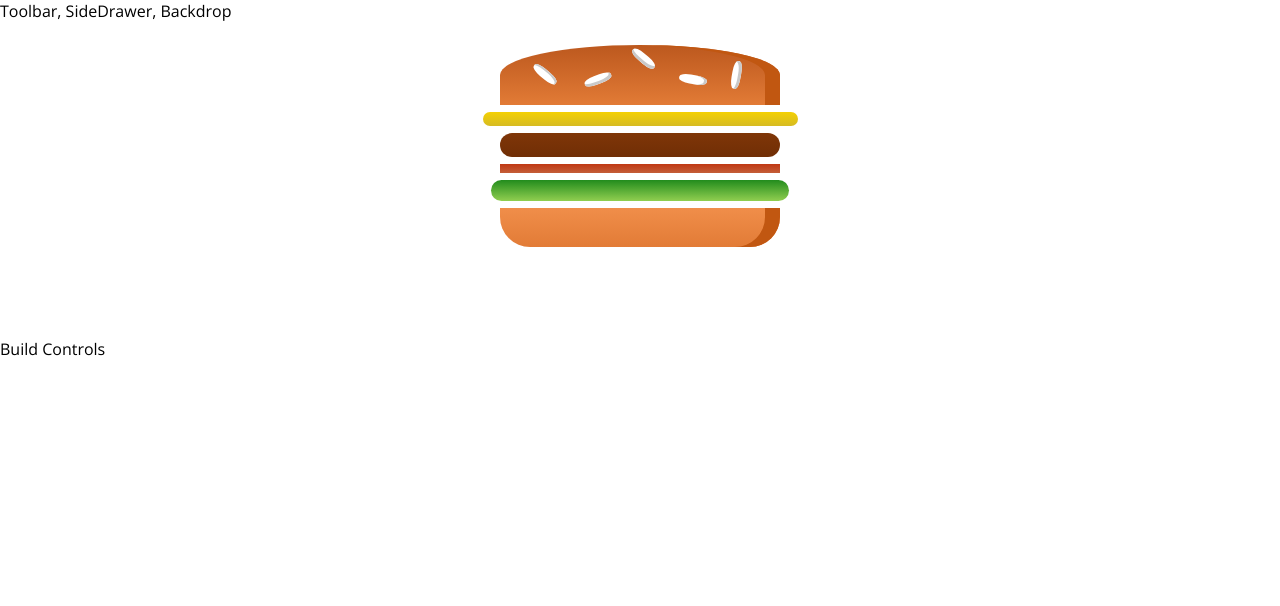
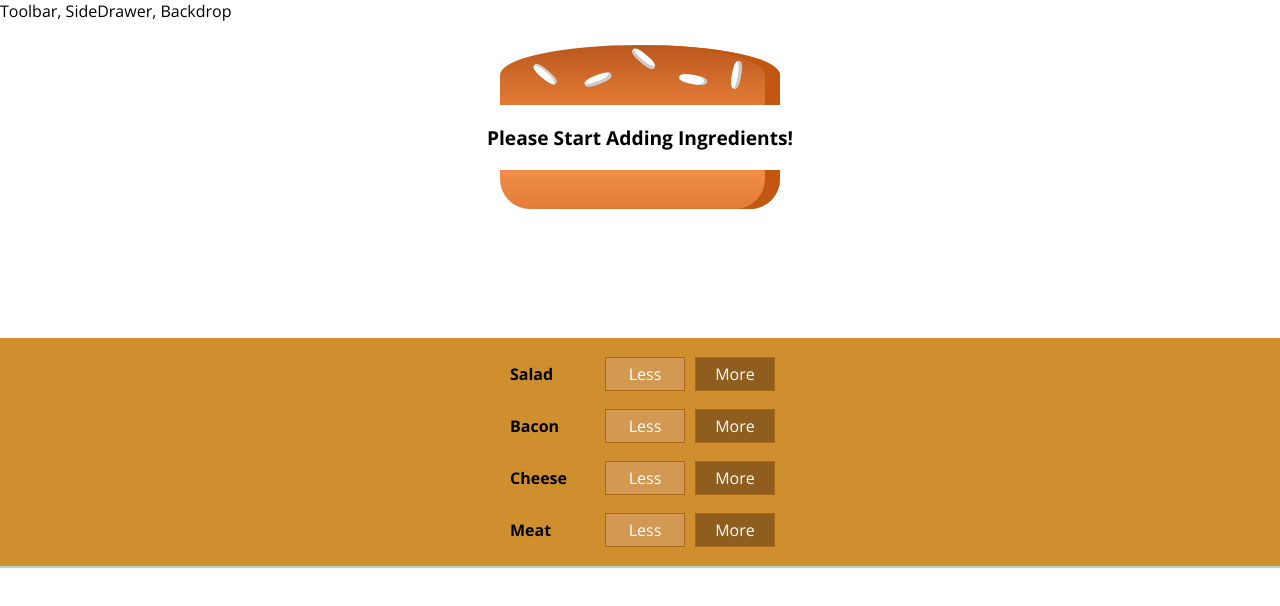
Before and after one commit to jacob-w-moreno/burger-builder, a React app: page / in a window 1280 px wide. Shown: the top 606 px of the page. Built offline with nearby package versions, Linux system fonts and the light colour scheme.

Commit message:
The burger builder is nearly up and running! Users can now add and delete ingredients dynamically.

```diff
--- /dev/null
+++ b/src/components/Burger/BuildControls/BuildControl/BuildControl.js
@@ -0,0 +1,23 @@
+import React from 'react';
+
+import styles from './BuildControl.module.css';
+
+const BuildControl = props => {
+  return (<div className={styles.BuildControl}>
+
+    <div className={styles.Label}>
+      {props.label}
+    </div>
+
+    <button className={styles.Less} onClick={props.removed}>
+      Less
+    </button>
+
+    <button className={styles.More} onClick={props.added}>
+      More
+    </button>
+
+  </div>)
+}
+
+export default BuildControl;
--- /dev/null
+++ b/src/components/Burger/BuildControls/BuildControl/BuildControl.module.css
@@ -0,0 +1,56 @@
+.BuildControl {
+  display: flex;
+  justify-content: space-between;
+  align-items: center;
+  margin: 5px 0;
+}
+
+.BuildControl button {
+  display: block;
+  font: inherit;
+  padding: 5px;
+  margin: 0 5px;
+  width: 80px;
+  border: 1px solid #AA6817;
+  cursor: pointer;
+  outline: none;
+}
+
+.BuildControl button:disabled {
+  background-color: #AC9980;
+  border: 1px solid #7E7365;
+  color: #ccc;
+  cursor: default;
+}
+
+.BuildControl button:hover:disabled {
+  background-color: #AC9980;
+  color: #ccc;
+  cursor: not-allowed;
+}
+
+.Label {
+  padding: 10px;
+  font-weight: bold;
+  width: 80px;
+}
+
+.BuildControl .Less {
+  background-color: #D39952;
+  color: white;
+}
+
+.BuildControl .More {
+  background-color: #8F5E1E;
+  color: white;
+}
+
+.BuildControl .Less:hover, .BuildControl .Less:active {
+  background-color: #DAA972;
+  color: white;
+}
+
+.BuildControl .More:hover,.BuildControl .More:active {
+  background-color: #99703F;
+  color: white;
+}
--- /dev/null
+++ b/src/components/Burger/BuildControls/BuildControls.js
@@ -0,0 +1,26 @@
+import React from 'react';
+
+import BuildControl from './BuildControl/BuildControl';
+import styles from './BuildControls.module.css';
+
+const controls = [
+  { label: 'Salad', type: 'salad' },
+  { label: 'Bacon', type: 'bacon' },
+  { label: 'Cheese', type: 'cheese' },
+  { label: 'Meat', type: 'meat' }
+]
+
+const BuildControls = props => {
+  return (<div className={styles.BuildControls}>
+    {controls.map(control =>
+      <BuildControl
+        key={control.label}
+        label={control.label}
+        added={() => props.ingredientAdded(control.type)}
+        removed={() => props.ingredientRemoved(control.type)}
+      />
+    )}
+  </div>);
+};
+
+export default BuildControls;
--- /dev/null
+++ b/src/components/Burger/BuildControls/BuildControls.module.css
@@ -0,0 +1,10 @@
+.BuildControls {
+  width: 100%;
+  background-color: #cf8f2e;
+  display: flex;
+  flex-flow: column;
+  align-items: center;
+  box-shadow: 0 2px 1px #ccc;
+  margin: auto;
+  padding: 10px 0;
+}
--- a/src/components/Burger/Burger.js
+++ b/src/components/Burger/Burger.js
@@ -4,13 +4,25 @@
 import BurgerIngredient from './BurgerIngredients/BurgerIngredient';
 
 const burger = props => {
+
+// This creates an array of the keys (str) of the ingredients object.
+  let transformedIngredients = Object.keys(props.ingredients)
+// For every ingredient, an array is created with as many undefined values as the value of the key in the object.
+    .map(igKey => [...Array(props.ingredients[igKey])]
+// For every undefined value, an array is created with a BurgerIngredient inside. The type is passed in the form of the key that was extracted from the original object.
+    .map((_, i) => <BurgerIngredient key={igKey + i} type={igKey}/>))
+    .reduce((arr, el) => {
+      return arr.concat(el);
+    }, []);
+
+    if (transformedIngredients.length === 0) {
+      transformedIngredients = <p>Please Start Adding Ingredients!</p>
+    }
+
   return (
     <div className={styles.Burger}>
       <BurgerIngredient type='bread-top'/>
-      <BurgerIngredient type='cheese'/>
-      <BurgerIngredient type='meat'/>
-      <BurgerIngredient type='bacon'/>
-      <BurgerIngredient type='salad'/>
+      {transformedIngredients}
       <BurgerIngredient type='bread-bottom'/>
     </div>
   )
--- a/src/containers/BurgerBuilder/BurgerBuilder.js
+++ b/src/containers/BurgerBuilder/BurgerBuilder.js
@@ -1,13 +1,66 @@
 import React, { Component } from 'react';
 
 import Aux from '../../hoc/Aux';
-import Burger from '../../components/Burger/Burger'
+import Burger from '../../components/Burger/Burger';
+import BuildControls from '../../components/Burger/BuildControls/BuildControls';
+
+const INGREDIENT_PRICES = {
+  salad: 0.5,
+  cheese: 0.4,
+  meat: 1.3,
+  bacon: 0.7
+}
 
 class BurgerBuilder extends Component{
+  state = {
+    ingredients: {
+      salad: 0,
+      bacon: 0,
+      cheese: 0,
+      meat: 0
+    },
+    totalPrice: 4
+  }
+
+  addIngredientHandler = (type) => {
+    const oldCount = this.state.ingredients[type];
+    const updatedCount = oldCount + 1;
+    const updatedIngredients = {...this.state.ingredients};
+    updatedIngredients[type] = updatedCount;
+
+    const priceAddition = INGREDIENT_PRICES[type];
+    const oldPrice = this.state.totalPrice;
+    const newPrice = oldPrice + priceAddition;
+
+    this.setState({
+      totalPrice: newPrice,
+      ingredients: updatedIngredients
+    })
+  }
+
+  removeIngredientHandler = (type) => {
+    const oldCount = this.state.ingredients[type];
+    if (oldCount <= 0) return;
+    const updatedCount = oldCount - 1;
+    const updatedIngredients = { ...this.state.ingredients };
+    updatedIngredients[type] = updatedCount;
+
+    const priceDeduction = INGREDIENT_PRICES[type];
+    const oldPrice = this.state.totalPrice;
+    const newPrice = oldPrice - priceDeduction;
+
+    this.setState({
+      totalPrice: newPrice,
+      ingredients: updatedIngredients
+    })
+  }
+
   render () {
     return ( <Aux>
-      <Burger/>
-      <div>Build Controls</div>
+      <Burger ingredients={this.state.ingredients}/>
+      <BuildControls
+        ingredientAdded={this.addIngredientHandler}
+        ingredientRemoved={this.removeIngredientHandler}/>
     </Aux>);
   };
 };
```
